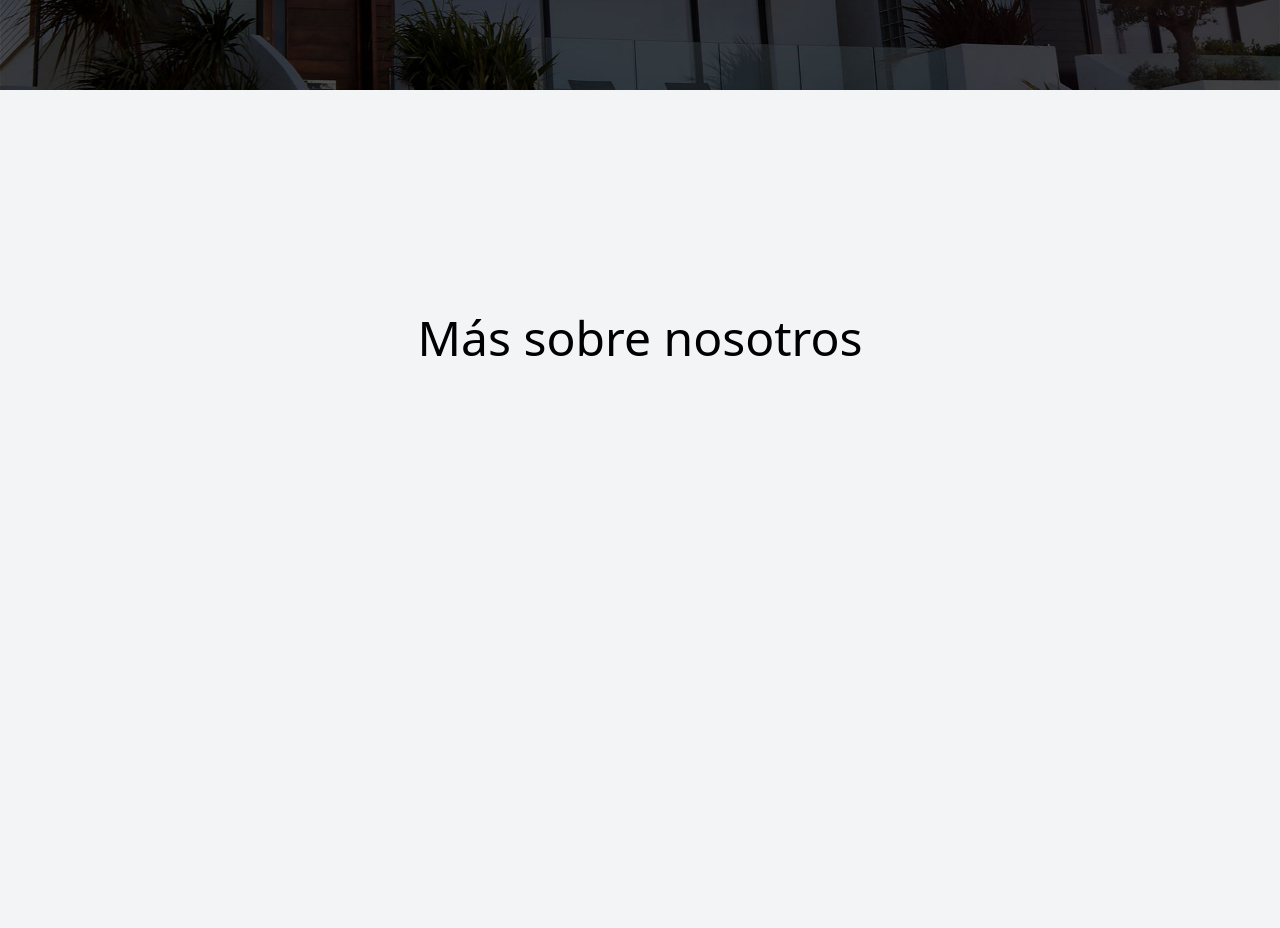
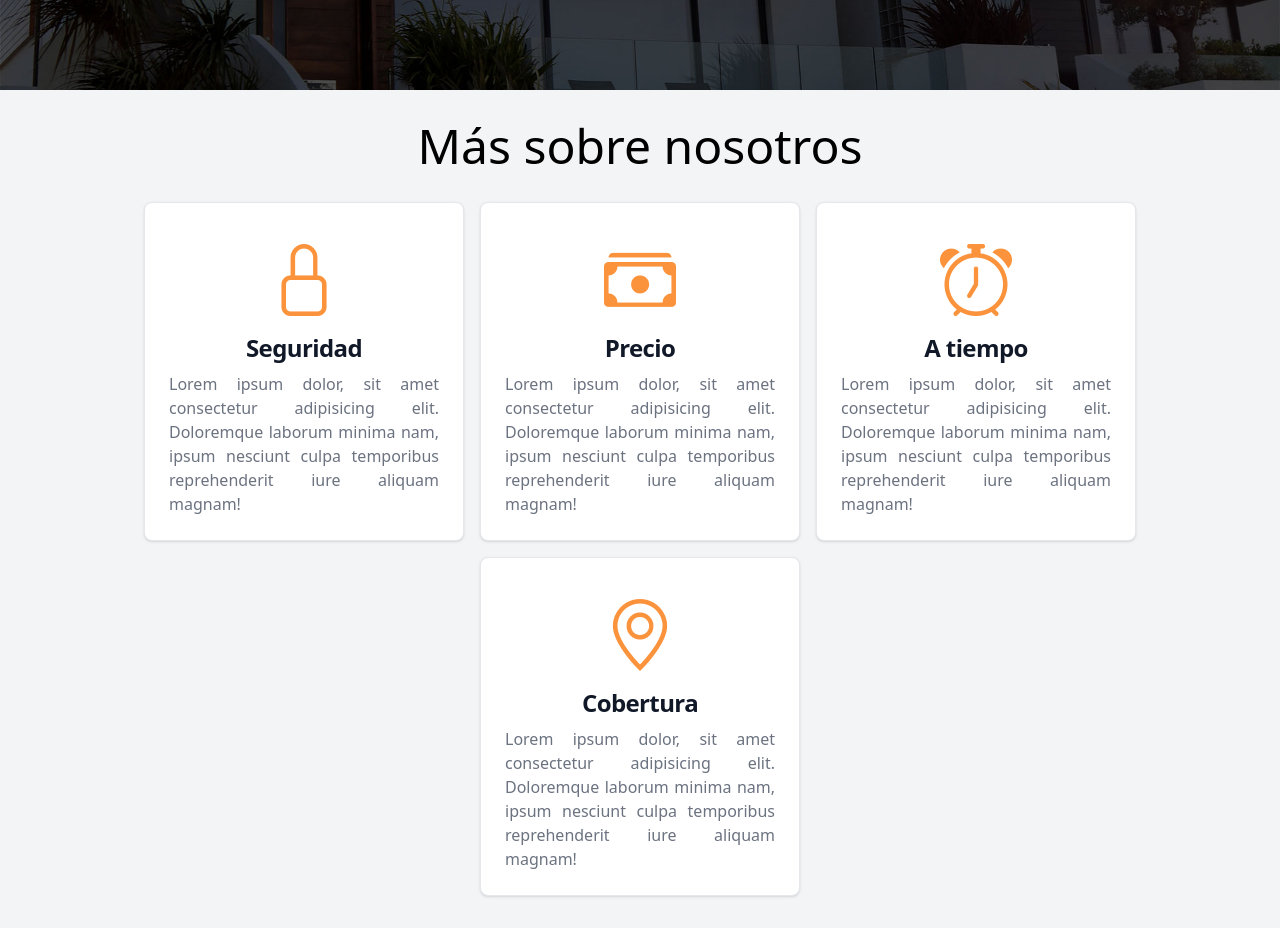
Before and after one commit to Erick-byte4389/Bienes-raices-csf, a website: page src/index.html in a window 1280 px wide. Shown: the part 660-1588 px from the top of the page. Before the commit the page ends 1030 px from the top, so only its background shows below. Drawn offline with nearby package versions, Linux system fonts and the light colour scheme.

Commit message:
feat: añadiendo seccion sobre nosotros

```diff
--- a/src/index.html
+++ b/src/index.html
@@ -54,7 +54,49 @@
     </header>
 
     <!-- Sobre nosotros -->
-    <h2 class="text-5xl mt-56 text-center">Más sobre nosotros</h2>
+     <section class="py-8">
+        <h2 class="text-5xl text-center">Más sobre nosotros</h2>
+
+        <div class="flex flex-wrap gap-4 justify-center mt-8">
+
+            <!-- Card Seguridad -->
+            <div class="p-6 bg-white border border-gray-200 rounded-lg shadow w-80">
+                <div class="text-center my-4">
+                    <i class="bi bi-lock text-7xl text-orange-400 mb-4"></i>
+                </div>
+                <h3 class="mb-2 text-2xl font-semibold text-gray-900 tracking-tight text-center">Seguridad</h3>
+                <p class="text-justify font-normal text-gray-500">Lorem ipsum dolor, sit amet consectetur adipisicing elit. Doloremque laborum minima nam, ipsum nesciunt culpa temporibus reprehenderit iure aliquam magnam!</p>
+            </div>
+
+            <!-- Card Precio -->
+            <div class="p-6 bg-white border border-gray-200 rounded-lg shadow w-80">
+                <div class="text-center my-4">
+                    <i class="bi bi-cash-stack text-7xl text-orange-400 mb-4"></i>
+                </div>
+                <h3 class="mb-2 text-2xl font-semibold text-gray-900 tracking-tight text-center">Precio</h3>
+                <p class="text-justify font-normal text-gray-500">Lorem ipsum dolor, sit amet consectetur adipisicing elit. Doloremque laborum minima nam, ipsum nesciunt culpa temporibus reprehenderit iure aliquam magnam!</p>
+            </div>
+
+            <!-- Card A tiempo -->
+            <div class="p-6 bg-white border border-gray-200 rounded-lg shadow w-80">
+                <div class="text-center my-4">
+                    <i class="bi bi-alarm text-7xl text-orange-400 mb-4"></i>
+                </div>
+                <h3 class="mb-2 text-2xl font-semibold text-gray-900 tracking-tight text-center">A tiempo</h3>
+                <p class="text-justify font-normal text-gray-500">Lorem ipsum dolor, sit amet consectetur adipisicing elit. Doloremque laborum minima nam, ipsum nesciunt culpa temporibus reprehenderit iure aliquam magnam!</p>
+            </div>
+
+            <!-- Card Cobertura -->
+            <div class="p-6 bg-white border border-gray-200 rounded-lg shadow w-80">
+                <div class="text-center my-4">
+                    <i class="bi bi-geo-alt text-7xl text-orange-400 mb-4"></i>
+                </div>
+                <h3 class="mb-2 text-2xl font-semibold text-gray-900 tracking-tight text-center">Cobertura</h3>
+                <p class="text-justify font-normal text-gray-500">Lorem ipsum dolor, sit amet consectetur adipisicing elit. Doloremque laborum minima nam, ipsum nesciunt culpa temporibus reprehenderit iure aliquam magnam!</p>
+            </div>
+
+        </div>
+     </section>
 
 </body>
 </html>
```
Also changed, not shown: src/img/header2.jpeg (added), src/img/icono-pagina.ico (added), src/output.css.
